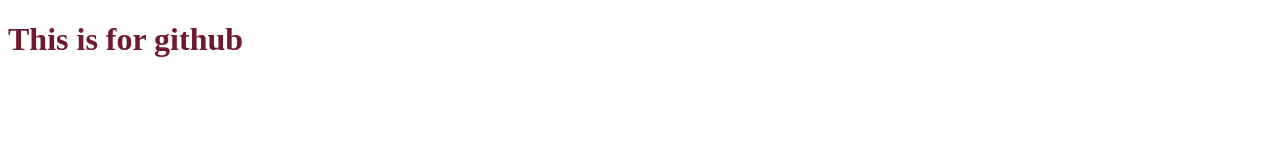
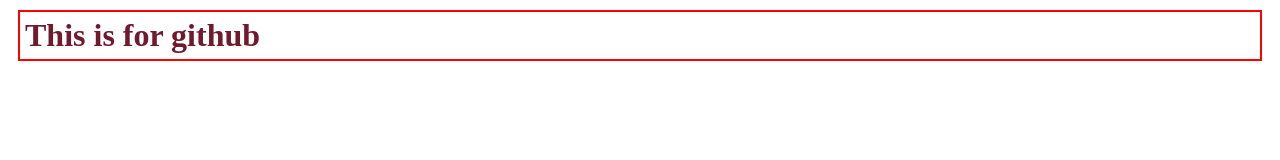
Before and after one commit to capnemo20/github, a plain HTML site: page index.html in a window 1280 px wide. Drawn offline with Linux system fonts and the light colour scheme.

Commit message:
commit for border

```diff
--- a/style.css
+++ b/style.css
@@ -1,3 +1,6 @@
 h1{
     color: rgb(113, 25, 47);
+    border: 2px solid red;
+    margin: 10px;
+    padding: 5px;
 }
```
